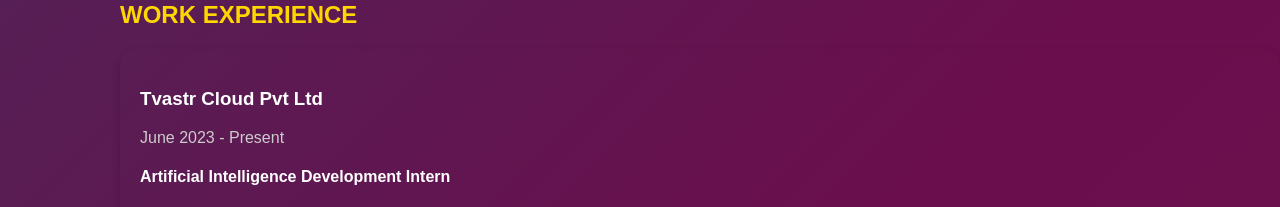
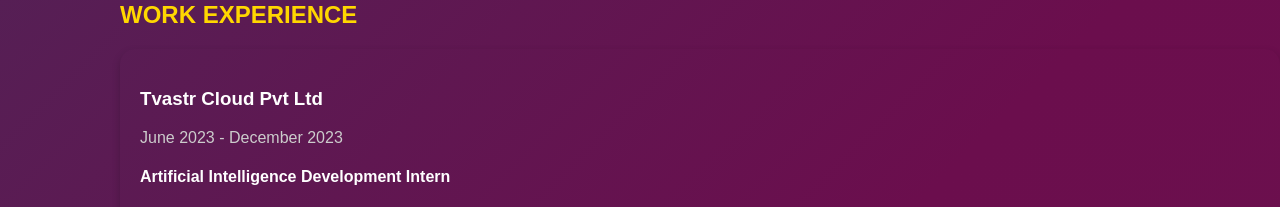
Before and after one commit to crypto-vbg/vijithbg.github.io, a React (Create React App) app: page / in a window 1280 px wide. Shown: the part 1120-1327 px from the top of the page. Built offline with nearby package versions, Linux system fonts and the light colour scheme.

Commit message:
Updated Exp

```diff
--- a/src/App.js
+++ b/src/App.js
@@ -104,7 +104,7 @@
 const workExperienceData = [
   {
     company: "Tvastr Cloud Pvt Ltd",
-    duration: "June 2023 - Present",
+    duration: "June 2023 - December 2023",
     position: "Artificial Intelligence Development Intern",
     responsibilities: [
       "Enhanced engineering with ChatGPT for swift and effective troubleshooting of Kubernetes issues.",
```
